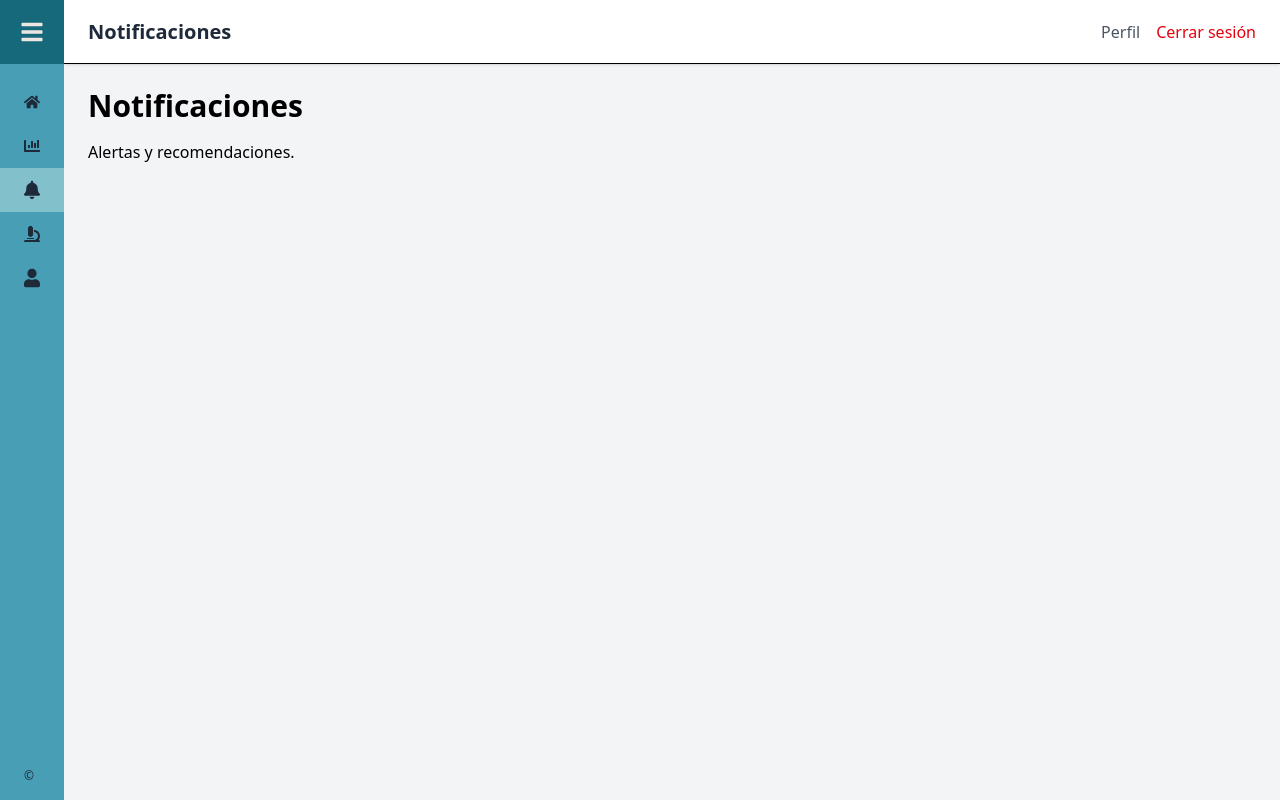
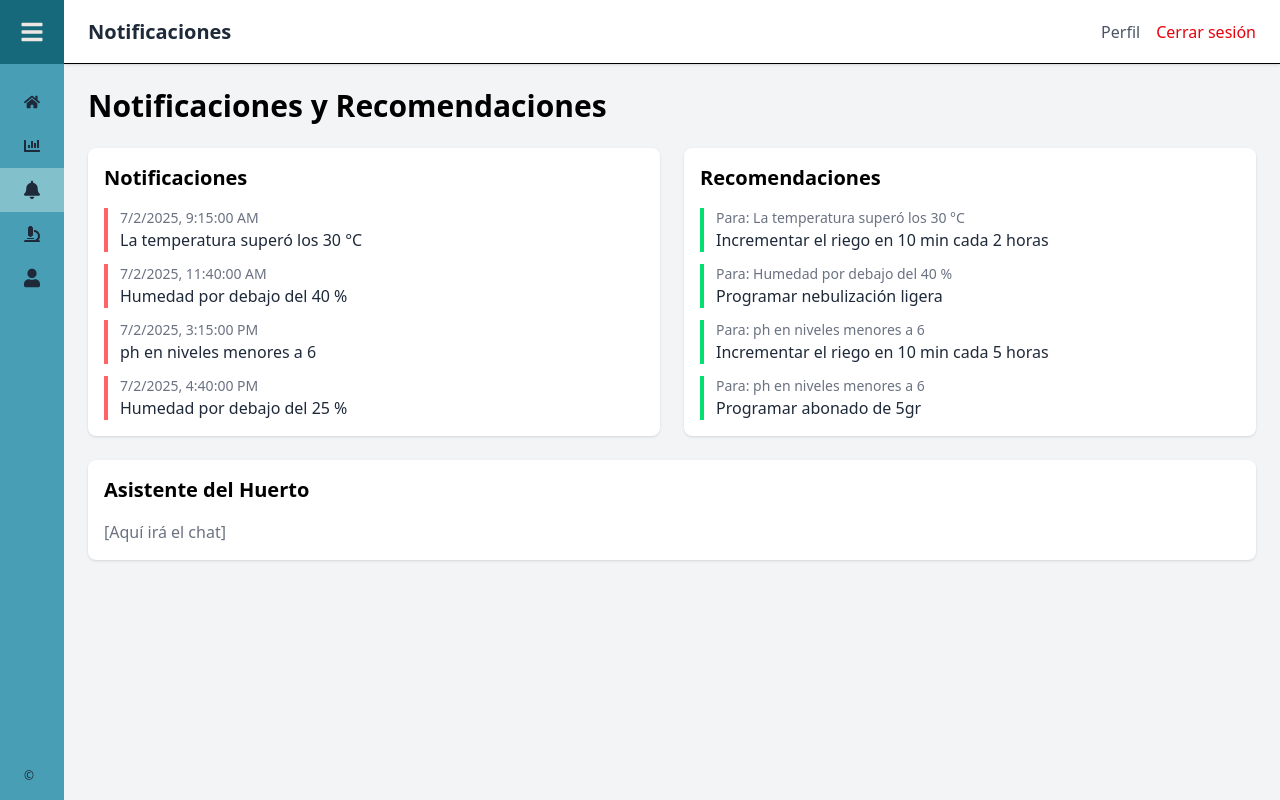
Before and after one commit to Manuel-GarCed/proyecto_tesis, a React (Vite) app: page /notifications in a window 1280 px wide. Built offline with nearby package versions, Linux system fonts and the light colour scheme.

Commit message:
se agrega diseño de page de notificaciones

```diff
--- /dev/null
+++ b/src/data/alerts.js
@@ -0,0 +1,53 @@
+// Placeholder de ejemplo de Notificaciones disparadas por los sensores
+export const notifications = [
+  {
+    id: 1,
+    timestamp: '2025-07-02T09:15:00Z',
+    type: 'temperatura',
+    message: 'La temperatura superó los 30 °C',
+  },
+  {
+    id: 2,
+    timestamp: '2025-07-02T11:40:00Z',
+    type: 'humedad',
+    message: 'Humedad por debajo del 40 %',
+  },
+    {
+    id: 3,
+    timestamp: '2025-07-02T15:15:00Z',
+    type: 'ph',
+    message: 'ph en niveles menores a 6',
+  },
+  {
+    id: 4,
+    timestamp: '2025-07-02T16:40:00Z',
+    type: 'humedad',
+    message: 'Humedad por debajo del 25 %',
+  },
+  // …
+];
+
+// Recomendaciones asociadas
+export const recommendations = [
+  {
+    id: 1,
+    notificationId: 1,
+    action: 'Incrementar el riego en 10 min cada 2 horas',
+  },
+  {
+    id: 2,
+    notificationId: 2,
+    action: 'Programar nebulización ligera',
+  },
+    {
+    id: 3,
+    notificationId: 3,
+    action: 'Incrementar el riego en 10 min cada 5 horas',
+  },
+  {
+    id: 4,
+    notificationId: 3,
+    action: 'Programar abonado de 5gr',
+  },
+  // …
+];
--- a/src/pages/Notifications.jsx
+++ b/src/pages/Notifications.jsx
@@ -1,10 +1,56 @@
 import React from 'react';
+import {
+  notifications,
+  recommendations
+} from '../data/alerts';
 
 export default function Notifications() {
   return (
-    <div className="p-6">
-      <h1 className="text-3xl font-bold">Notificaciones</h1>
-      <p className="mt-4">Alertas y recomendaciones.</p>
+    <div className="p-6 space-y-6">
+      <h1 className="text-3xl font-bold">Notificaciones y Recomendaciones</h1>
+
+      {/* Sección principal en dos columnas */}
+      <div className="grid grid-cols-1 md:grid-cols-2 gap-6">
+        {/* 1) Notificaciones */}
+        <div className="bg-white p-4 rounded-lg shadow">
+          <h2 className="text-xl font-semibold mb-4">Notificaciones</h2>
+          <ul className="space-y-3">
+            {notifications.map(n => (
+              <li key={n.id} className="border-l-4 border-red-400 pl-3">
+                <div className="text-sm text-gray-500">
+                  {new Date(n.timestamp).toLocaleString()}
+                </div>
+                <div className="text-gray-800">{n.message}</div>
+              </li>
+            ))}
+          </ul>
+        </div>
+
+        {/* 2) Recomendaciones */}
+        <div className="bg-white p-4 rounded-lg shadow">
+          <h2 className="text-xl font-semibold mb-4">Recomendaciones</h2>
+          <ul className="space-y-3">
+            {recommendations.map(r => {
+              const note = notifications.find(n => n.id === r.notificationId);
+              return (
+                <li key={r.id} className="border-l-4 border-green-400 pl-3">
+                  <div className="text-sm text-gray-500">
+                    Para: {note?.message}
+                  </div>
+                  <div className="text-gray-800">{r.action}</div>
+                </li>
+              );
+            })}
+          </ul>
+        </div>
+      </div>
+
+      {/* 3) Aquí irá tu Chatbot */}
+      <div className="bg-white p-4 rounded-lg shadow">
+        <h2 className="text-xl font-semibold mb-4">Asistente del Huerto</h2>
+        {/* placeholder */}
+        <div className="text-gray-500">[Aquí irá el chat]</div>
+      </div>
     </div>
   );
 }
```
